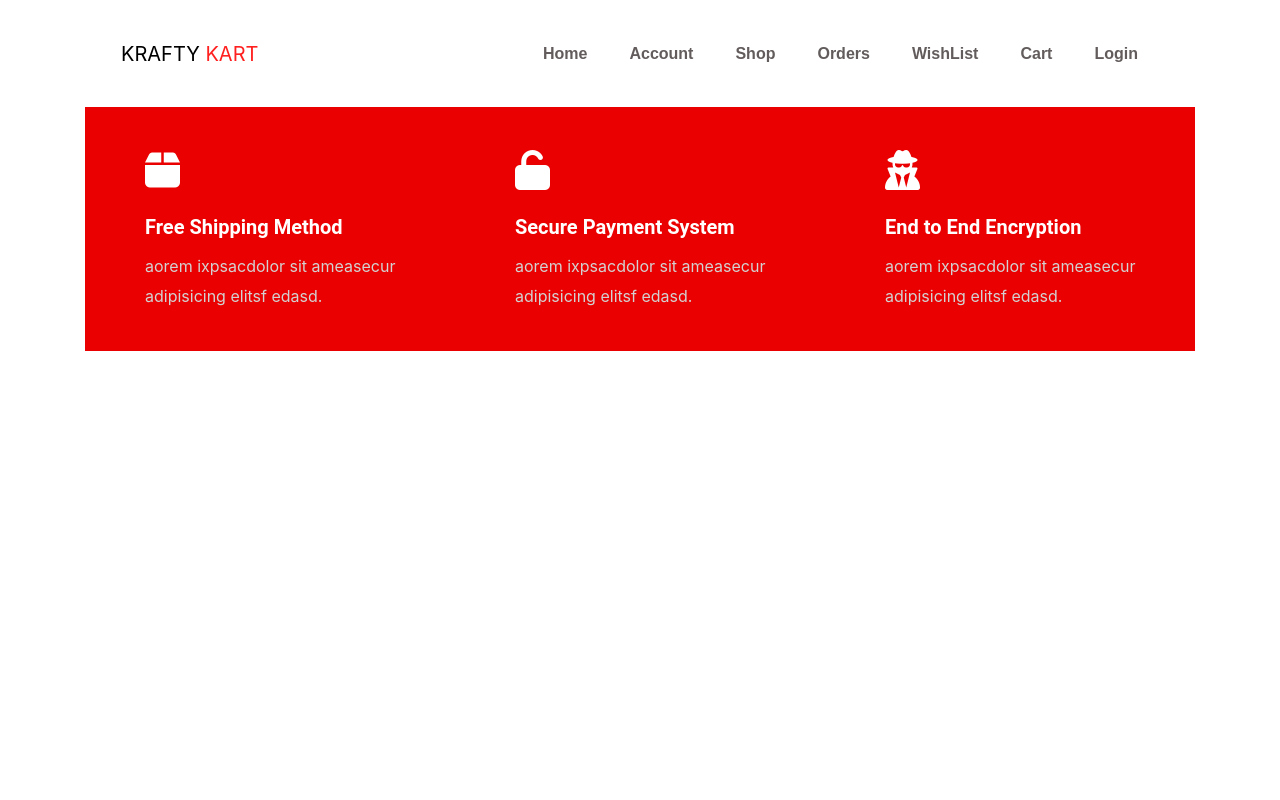
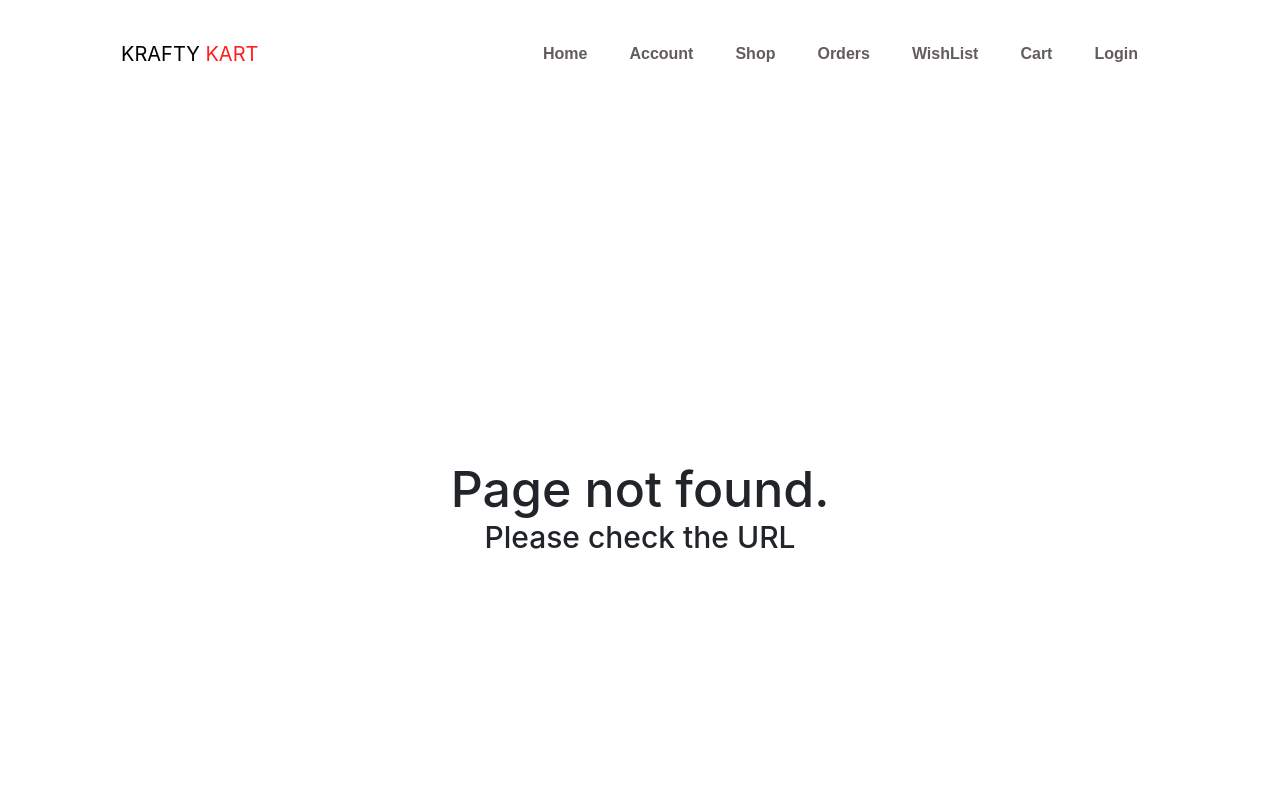
Before and after one commit to tanuj-choudhary/krafty-kart, a React (Create React App) app: page /Page404 in a window 1280 px wide. Shown: the top 800 px of the page. Built offline with nearby package versions, Linux system fonts and the light colour scheme.

Commit message:
Change api and added 404 route

```diff
--- a/src/api/kraftyKartAPI.js
+++ b/src/api/kraftyKartAPI.js
@@ -1,3 +1,3 @@
 import axios from 'axios';
 
-export default axios.create({ baseURL: 'http://127.0.0.1:8000/api/v1' });
+export default axios.create({ baseURL: 'https://krafty-kart.herokuapp.com/api/v1' });
--- /dev/null
+++ b/src/components/error/Page404.jsx
@@ -0,0 +1,15 @@
+// Third Party Imports
+import React from 'react';
+
+// Styles
+import './page404.css';
+
+function Page404() {
+  return (
+    <div className="page-404">
+      <h1>Page not found.</h1>
+      <h2>Please check the URL</h2>
+    </div>
+  );
+}
+export default Page404;
--- /dev/null
+++ b/src/components/error/page404.css
@@ -0,0 +1,15 @@
+.page-404 {
+  display: flex;
+  flex-direction: column;
+  height: 100vh;
+  justify-content: center;
+  align-items: center;
+}
+
+.page-404 h1 {
+  font-size: 50px;
+}
+
+.page-404 h2 {
+  font-size: 30px;
+}
--- a/src/routes/Routes.jsx
+++ b/src/routes/Routes.jsx
@@ -1,6 +1,6 @@
 // Third party imports
 import React from 'react';
-import { Switch, Route } from 'react-router-dom';
+import { Switch, Route, Redirect } from 'react-router-dom';
 import { ConnectedRouter } from 'connected-react-router';
 import { history } from '../utils/store';
 
@@ -18,6 +18,7 @@ import Profile from '../components/profile';
 import Address from '../components/address';
 import Cart from '../components/Cart';
 import Orders from '../components/orders';
+import Page404 from '../components/error/Page404';
 
 import PrivateRoute from './PrivateRoute';
 import CustomRoute from './CustomRoute';
@@ -38,6 +39,8 @@ function Routes() {
         <PrivateRoute path="/orders" exact component={Orders} />
         <CustomRoute path="/signup" exact component={Signup} />
         <CustomRoute path="/login" exact component={Login} />
+        <Route path="/Page404" exact component={Page404} />
+        <Redirect to="/Page404" />
       </Switch>
       <Footer />
     </ConnectedRouter>
```
